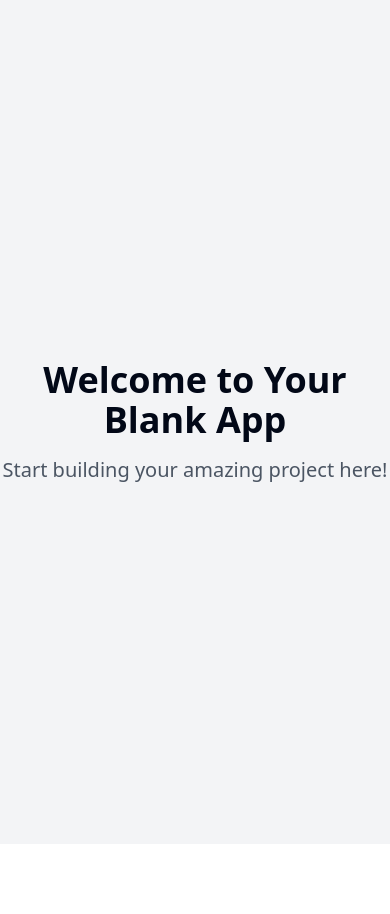
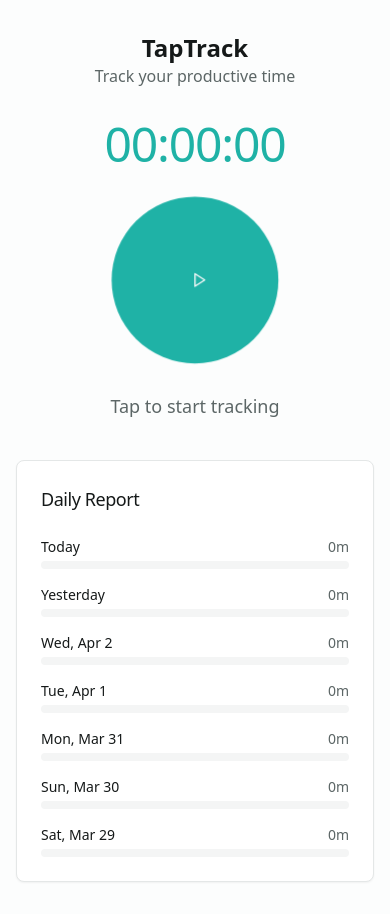
Before and after one commit to Zeeshanunique/tap-track-time-wise, a React (Vite) app: page / in a window 390 px wide. Before the commit the page ends 844 px from the top, so only its background shows below. Built offline with nearby package versions, Linux system fonts and the light colour scheme.

Commit message:
feat: Implement time tracking app
This commit introduces a basic mobile application for tracking productive time. The app features a single tap button to start and stop the timer, along with a daily report of tracked time.

```diff
--- a/src/App.tsx
+++ b/src/App.tsx
@@ -1,3 +1,4 @@
+
 import { Toaster } from "@/components/ui/toaster";
 import { Toaster as Sonner } from "@/components/ui/sonner";
 import { TooltipProvider } from "@/components/ui/tooltip";
--- /dev/null
+++ b/src/components/DailyReport.tsx
@@ -0,0 +1,47 @@
+
+import React from 'react';
+import { useTimer } from '@/context/TimerContext';
+import { formatDuration, formatDate, getLastNDays } from '@/utils/timeUtils';
+import { Card, CardContent, CardHeader, CardTitle } from '@/components/ui/card';
+import { Progress } from '@/components/ui/progress';
+
+const DailyReport = () => {
+  const { getDailyTotal } = useTimer();
+  const last7Days = getLastNDays(7);
+
+  // Find the max duration for scaling the progress bars
+  const maxDuration = Math.max(
+    ...last7Days.map(date => getDailyTotal(date)),
+    3600 // Minimum of 1 hour for scaling
+  );
+
+  return (
+    <Card className="w-full">
+      <CardHeader>
+        <CardTitle className="text-lg font-medium">Daily Report</CardTitle>
+      </CardHeader>
+      <CardContent className="space-y-4">
+        {last7Days.map((date, index) => {
+          const totalSeconds = getDailyTotal(date);
+          const percentage = Math.min(100, Math.floor((totalSeconds / maxDuration) * 100));
+
+          return (
+            <div key={date} className="space-y-1">
+              <div className="flex justify-between items-center">
+                <div className="text-sm font-medium">
+                  {index === 0 ? 'Today' : index === 1 ? 'Yesterday' : formatDate(date)}
+                </div>
+                <div className="text-sm text-muted-foreground">
+                  {formatDuration(totalSeconds)}
+                </div>
+              </div>
+              <Progress value={percentage} className="h-2" />
+            </div>
+          );
+        })}
+      </CardContent>
+    </Card>
+  );
+};
+
+export default DailyReport;
--- /dev/null
+++ b/src/components/Timer.tsx
@@ -0,0 +1,71 @@
+
+import React, { useState, useEffect } from 'react';
+import { Play, Square } from 'lucide-react';
+import { useTimer } from '@/context/TimerContext';
+import { formatTime } from '@/utils/timeUtils';
+import { Button } from '@/components/ui/button';
+
+const Timer = () => {
+  const { isRunning, startTimer, stopTimer, currentSession } = useTimer();
+  const [elapsedTime, setElapsedTime] = useState(0);
+
+  useEffect(() => {
+    let intervalId: number | undefined;
+
+    if (isRunning && currentSession) {
+      // Update elapsed time initially
+      const startTime = new Date(currentSession.startTime);
+      setElapsedTime(Math.floor((Date.now() - startTime.getTime()) / 1000));
+
+      // Set up interval to update elapsed time every second
+      intervalId = window.setInterval(() => {
+        const startTime = new Date(currentSession.startTime);
+        setElapsedTime(Math.floor((Date.now() - startTime.getTime()) / 1000));
+      }, 1000);
+    } else {
+      setElapsedTime(0);
+    }
+
+    return () => {
+      if (intervalId) {
+        clearInterval(intervalId);
+      }
+    };
+  }, [isRunning, currentSession]);
+
+  const toggleTimer = () => {
+    if (isRunning) {
+      stopTimer();
+    } else {
+      startTimer();
+    }
+  };
+
+  return (
+    <div className="flex flex-col items-center justify-center gap-8">
+      <div className="text-5xl font-medium tracking-tight text-primary">
+        {formatTime(elapsedTime)}
+      </div>
+
+      <Button
+        onClick={toggleTimer}
+        className={`rounded-full w-40 h-40 flex items-center justify-center shadow-lg ${
+          isRunning ? 'bg-destructive hover:bg-destructive/90' : 'bg-primary hover:bg-primary/90 pulse-animation'
+        }`}
+        size="lg"
+      >
+        {isRunning ? (
+          <Square className="h-16 w-16" />
+        ) : (
+          <Play className="h-16 w-16 ml-2" />
+        )}
+      </Button>
+
+      <p className="text-lg text-muted-foreground">
+        {isRunning ? "Tap to stop tracking" : "Tap to start tracking"}
+      </p>
+    </div>
+  );
+};
+
+export default Timer;
--- /dev/null
+++ b/src/context/TimerContext.tsx
@@ -0,0 +1,119 @@
+
+import React, { createContext, useContext, useState, useEffect } from 'react';
+
+interface TimerSession {
+  id: string;
+  date: string;
+  startTime: string;
+  endTime: string | null;
+  duration: number | null; // in seconds
+}
+
+interface TimerContextType {
+  isRunning: boolean;
+  currentSession: TimerSession | null;
+  allSessions: TimerSession[];
+  startTimer: () => void;
+  stopTimer: () => void;
+  getDailyTotal: (date: string) => number;
+}
+
+const TimerContext = createContext<TimerContextType | undefined>(undefined);
+
+const LOCAL_STORAGE_KEY = 'tap-track-sessions';
+
+export const TimerProvider: React.FC<{ children: React.ReactNode }> = ({ children }) => {
+  const [isRunning, setIsRunning] = useState(false);
+  const [currentSession, setCurrentSession] = useState<TimerSession | null>(null);
+  const [allSessions, setAllSessions] = useState<TimerSession[]>([]);
+
+  // Load sessions from localStorage on initial render
+  useEffect(() => {
+    const savedSessions = localStorage.getItem(LOCAL_STORAGE_KEY);
+    if (savedSessions) {
+      const parsedSessions = JSON.parse(savedSessions);
+      setAllSessions(parsedSessions);
+
+      // Check if there's an active session
+      const activeSession = parsedSessions.find((session: TimerSession) => session.endTime === null);
+      if (activeSession) {
+        setCurrentSession(activeSession);
+        setIsRunning(true);
+      }
+    }
+  }, []);
+
+  // Save sessions to localStorage whenever they change
+  useEffect(() => {
+    localStorage.setItem(LOCAL_STORAGE_KEY, JSON.stringify(allSessions));
+  }, [allSessions]);
+
+  const startTimer = () => {
+    const now = new Date();
+    const today = now.toISOString().split('T')[0];
+    const currentTime = now.toISOString();
+
+    const newSession: TimerSession = {
+      id: crypto.randomUUID(),
+      date: today,
+      startTime: currentTime,
+      endTime: null,
+      duration: null
+    };
+
+    setCurrentSession(newSession);
+    setAllSessions(prev => [...prev, newSession]);
+    setIsRunning(true);
+  };
+
+  const stopTimer = () => {
+    if (currentSession) {
+      const now = new Date();
+      const currentTime = now.toISOString();
+      const startTime = new Date(currentSession.startTime);
+      const durationInSeconds = Math.floor((now.getTime() - startTime.getTime()) / 1000);
+
+      const updatedSession = {
+        ...currentSession,
+        endTime: currentTime,
+        duration: durationInSeconds
+      };
+
+      setAllSessions(prev =>
+        prev.map(session =>
+          session.id === currentSession.id ? updatedSession : session
+        )
+      );
+
+      setCurrentSession(null);
+      setIsRunning(false);
+    }
+  };
+
+  const getDailyTotal = (date: string): number => {
+    return allSessions
+      .filter(session => session.date === date && session.duration !== null)
+      .reduce((total, session) => total + (session.duration || 0), 0);
+  };
+
+  return (
+    <TimerContext.Provider value={{
+      isRunning,
+      currentSession,
+      allSessions,
+      startTimer,
+      stopTimer,
+      getDailyTotal
+    }}>
+      {children}
+    </TimerContext.Provider>
+  );
+};
+
+export const useTimer = (): TimerContextType => {
+  const context = useContext(TimerContext);
+  if (context === undefined) {
+    throw new Error('useTimer must be used within a TimerProvider');
+  }
+  return context;
+};
--- a/src/index.css
+++ b/src/index.css
@@ -1,92 +1,69 @@
+
 @tailwind base;
 @tailwind components;
 @tailwind utilities;
 
 @layer base {
   :root {
-    --background: 0 0% 100%;
-    --foreground: 222.2 84% 4.9%;
+    --background: 180 20% 99%;
+    --foreground: 180 9% 9%;
 
     --card: 0 0% 100%;
-    --card-foreground: 222.2 84% 4.9%;
+    --card-foreground: 180 9% 9%;
 
     --popover: 0 0% 100%;
-    --popover-foreground: 222.2 84% 4.9%;
+    --popover-foreground: 180 9% 9%;
 
-    --primary: 222.2 47.4% 11.2%;
-    --primary-foreground: 210 40% 98%;
+    --primary: 175 70% 41%;
+    --primary-foreground: 180 9% 98%;
 
-    --secondary: 210 40% 96.1%;
-    --secondary-foreground: 222.2 47.4% 11.2%;
+    --secondary: 180 5% 96%;
+    --secondary-foreground: 180 5% 10%;
 
-    --muted: 210 40% 96.1%;
-    --muted-foreground: 215.4 16.3% 46.9%;
+    --muted: 180 5% 96%;
+    --muted-foreground: 180 5% 38%;
 
-    --accent: 210 40% 96.1%;
-    --accent-foreground: 222.2 47.4% 11.2%;
+    --accent: 175 70% 97%;
+    --accent-foreground: 175 70% 15%;
 
     --destructive: 0 84.2% 60.2%;
-    --destructive-foreground: 210 40% 98%;
+    --destructive-foreground: 0 0% 98%;
 
-    --border: 214.3 31.8% 91.4%;
-    --input: 214.3 31.8% 91.4%;
-    --ring: 222.2 84% 4.9%;
+    --border: 180 5% 90%;
+    --input: 180 5% 90%;
+    --ring: 175 70% 41%;
 
     --radius: 0.5rem;
-
-    --sidebar-background: 0 0% 98%;
-
-    --sidebar-foreground: 240 5.3% 26.1%;
-
-    --sidebar-primary: 240 5.9% 10%;
-
-    --sidebar-primary-foreground: 0 0% 98%;
-
-    --sidebar-accent: 240 4.8% 95.9%;
-
-    --sidebar-accent-foreground: 240 5.9% 10%;
-
-    --sidebar-border: 220 13% 91%;
-
-    --sidebar-ring: 217.2 91.2% 59.8%;
   }
 
   .dark {
-    --background: 222.2 84% 4.9%;
-    --foreground: 210 40% 98%;
+    --background: 180 9% 9%;
+    --foreground: 180 5% 96%;
 
-    --card: 222.2 84% 4.9%;
-    --card-foreground: 210 40% 98%;
+    --card: 180 9% 11%;
+    --card-foreground: 180 5% 96%;
 
-    --popover: 222.2 84% 4.9%;
-    --popover-foreground: 210 40% 98%;
+    --popover: 180 9% 11%;
+    --popover-foreground: 180 5% 96%;
 
-    --primary: 210 40% 98%;
-    --primary-foreground: 222.2 47.4% 11.2%;
+    --primary: 175 70% 41%;
+    --primary-foreground: 180 9% 98%;
 
-    --secondary: 217.2 32.6% 17.5%;
-    --secondary-foreground: 210 40% 98%;
+    --secondary: 180 5% 15%;
+    --secondary-foreground: 180 5% 96%;
 
-    --muted: 217.2 32.6% 17.5%;
-    --muted-foreground: 215 20.2% 65.1%;
+    --muted: 180 5% 15%;
+    --muted-foreground: 180 5% 65%;
 
-    --accent: 217.2 32.6% 17.5%;
-    --accent-foreground: 210 40% 98%;
+    --accent: 175 70% 15%;
+    --accent-foreground: 175 70% 97%;
 
     --destructive: 0 62.8% 30.6%;
-    --destructive-foreground: 210 40% 98%;
+    --destructive-foreground: 180 5% 96%;
 
-    --border: 217.2 32.6% 17.5%;
-    --input: 217.2 32.6% 17.5%;
-    --ring: 212.7 26.8% 83.9%;
-    --sidebar-background: 240 5.9% 10%;
-    --sidebar-foreground: 240 4.8% 95.9%;
-    --sidebar-primary: 224.3 76.3% 48%;
-    --sidebar-primary-foreground: 0 0% 100%;
-    --sidebar-accent: 240 3.7% 15.9%;
-    --sidebar-accent-foreground: 240 4.8% 95.9%;
-    --sidebar-border: 240 3.7% 15.9%;
-    --sidebar-ring: 217.2 91.2% 59.8%;
+    --border: 180 5% 15%;
+    --input: 180 5% 15%;
+    --ring: 175 70% 41%;
   }
 }
 
@@ -99,3 +76,25 @@
     @apply bg-background text-foreground;
   }
 }
+
+/* Animation for the timer button */
+@keyframes pulse {
+  0% {
+    transform: scale(1);
+    box-shadow: 0 0 0 0 rgba(26, 188, 156, 0.7);
+  }
+
+  70% {
+    transform: scale(1.05);
+    box-shadow: 0 0 0 10px rgba(26, 188, 156, 0);
+  }
+
+  100% {
+    transform: scale(1);
+    box-shadow: 0 0 0 0 rgba(26, 188, 156, 0);
+  }
+}
+
+.pulse-animation {
+  animation: pulse 2s infinite;
+}
--- a/src/pages/Index.tsx
+++ b/src/pages/Index.tsx
@@ -1,13 +1,29 @@
-// Update this page (the content is just a fallback if you fail to update the page)
+
+import React from 'react';
+import { TimerProvider } from '@/context/TimerContext';
+import Timer from '@/components/Timer';
+import DailyReport from '@/components/DailyReport';
 
 const Index = () => {
   return (
-    <div className="min-h-screen flex items-center justify-center bg-gray-100">
-      <div className="text-center">
-        <h1 className="text-4xl font-bold mb-4">Welcome to Your Blank App</h1>
-        <p className="text-xl text-gray-600">Start building your amazing project here!</p>
+    <TimerProvider>
+      <div className="min-h-screen max-w-lg mx-auto px-4 py-8 flex flex-col">
+        <header className="mb-8">
+          <h1 className="text-2xl font-bold text-center">TapTrack</h1>
+          <p className="text-center text-muted-foreground">Track your productive time</p>
+        </header>
+
+        <div className="flex-1 flex flex-col gap-10">
+          <div className="flex-grow flex items-center justify-center">
+            <Timer />
+          </div>
+
+          <div className="mt-auto">
+            <DailyReport />
+          </div>
+        </div>
       </div>
-    </div>
+    </TimerProvider>
   );
 };
 
--- /dev/null
+++ b/src/utils/timeUtils.ts
@@ -0,0 +1,60 @@
+
+/**
+ * Formats seconds into a human-readable time string (HH:MM:SS)
+ */
+export function formatTime(seconds: number): string {
+  if (!seconds && seconds !== 0) return '00:00:00';
+
+  const hours = Math.floor(seconds / 3600);
+  const minutes = Math.floor((seconds % 3600) / 60);
+  const remainingSeconds = seconds % 60;
+
+  return [
+    hours.toString().padStart(2, '0'),
+    minutes.toString().padStart(2, '0'),
+    remainingSeconds.toString().padStart(2, '0')
+  ].join(':');
+}
+
+/**
+ * Formats seconds into hours and minutes (Xh Ym)
+ */
+export function formatDuration(seconds: number): string {
+  if (!seconds && seconds !== 0) return '0m';
+
+  const hours = Math.floor(seconds / 3600);
+  const minutes = Math.floor((seconds % 3600) / 60);
+
+  if (hours === 0) {
+    return `${minutes}m`;
+  } else if (minutes === 0) {
+    return `${hours}h`;
+  } else {
+    return `${hours}h ${minutes}m`;
+  }
+}
+
+/**
+ * Returns the last n days as date strings (YYYY-MM-DD)
+ */
+export function getLastNDays(n: number): string[] {
+  const result = [];
+  for (let i = 0; i < n; i++) {
+    const date = new Date();
+    date.setDate(date.getDate() - i);
+    result.push(date.toISOString().split('T')[0]);
+  }
+  return result;
+}
+
+/**
+ * Formats a date string (YYYY-MM-DD) to a more readable format (e.g., "Mon, Apr 5")
+ */
+export function formatDate(dateString: string): string {
+  const date = new Date(dateString);
+  return date.toLocaleDateString('en-US', {
+    weekday: 'short',
+    month: 'short',
+    day: 'numeric'
+  });
+}
```
